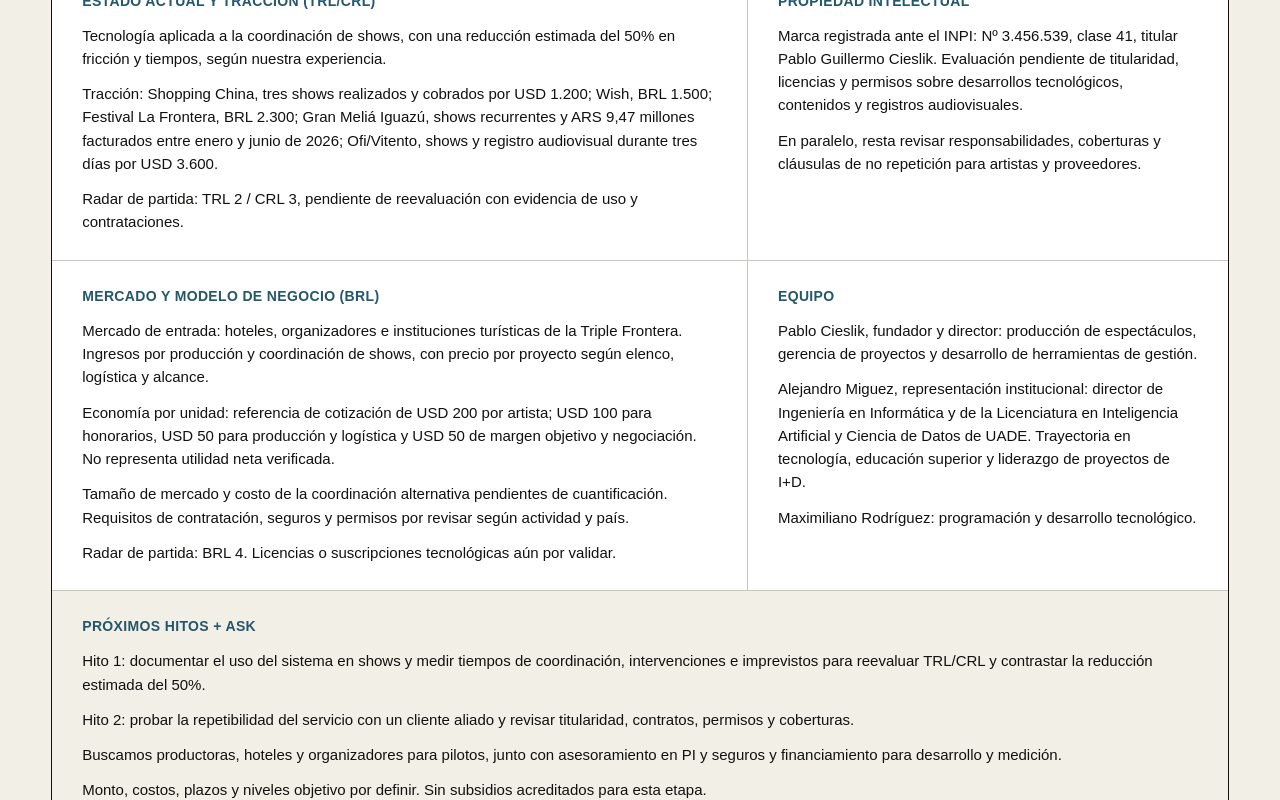
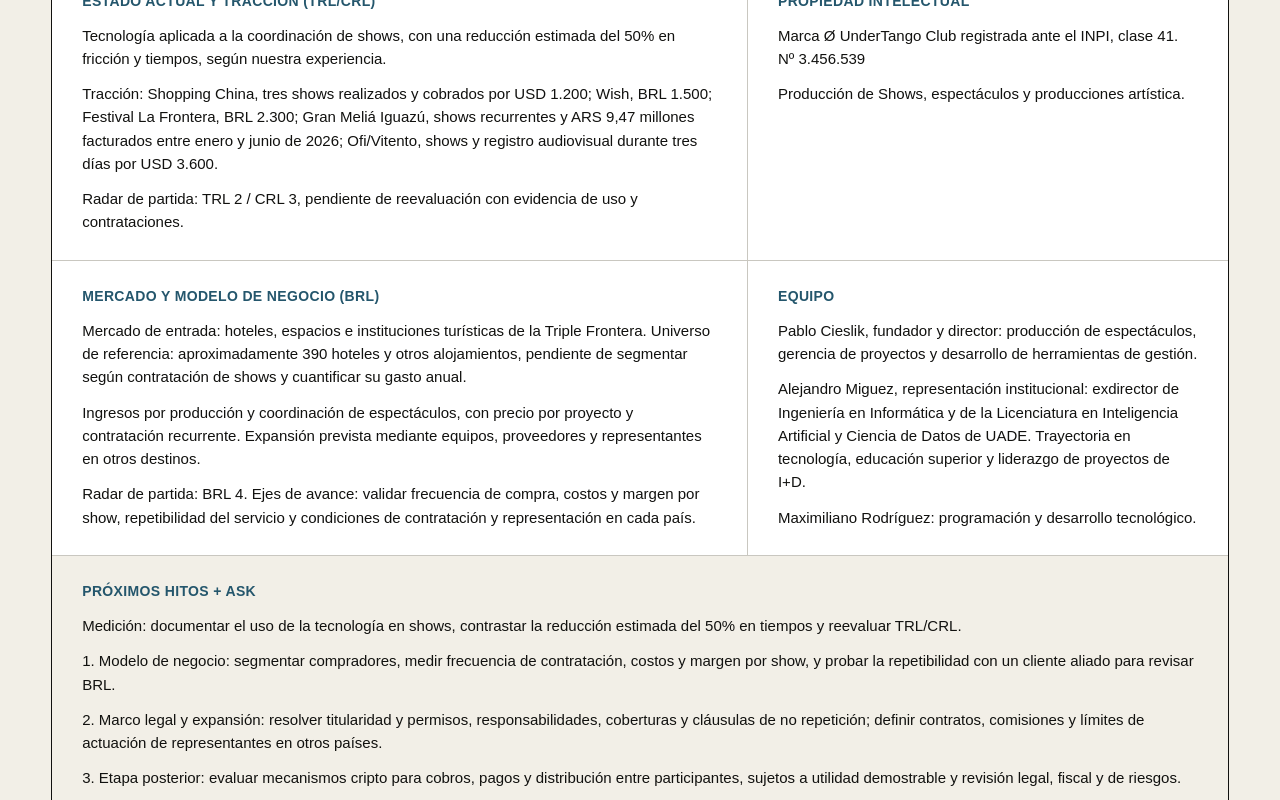
Before and after one commit to O-UnderTango-Club/UnderTangoWEBNextJS, a Next.js app: page /elitros in a window 1280 px wide. Shown: the part 1900-2700 px from the top of the page. Built offline with nearby package versions, Linux system fonts and the light colour scheme; a web font is replaced by a local one.

Commit message:
Update Elitros one-pager market, IP, team and milestones

```diff
--- a/app/elitros/page.tsx
+++ b/app/elitros/page.tsx
@@ -67,28 +67,28 @@ export default function ElitrosPage() {
             </article>
             <article className="bmc-onepager-block">
               <h3>PROPIEDAD INTELECTUAL</h3>
-              <p>Marca registrada ante el INPI: Nº 3.456.539, clase 41, titular Pablo Guillermo Cieslik. Evaluación pendiente de titularidad, licencias y permisos sobre desarrollos tecnológicos, contenidos y registros audiovisuales.</p>
-              <p>En paralelo, resta revisar responsabilidades, coberturas y cláusulas de no repetición para artistas y proveedores.</p>
+              <p>Marca Ø UnderTango Club registrada ante el INPI, clase 41. Nº 3.456.539</p>
+              <p>Producción de Shows, espectáculos y producciones artística.</p>
             </article>
             <article className="bmc-onepager-block">
               <h3>MERCADO Y MODELO DE NEGOCIO (BRL)</h3>
-              <p>Mercado de entrada: hoteles, organizadores e instituciones turísticas de la Triple Frontera. Ingresos por producción y coordinación de shows, con precio por proyecto según elenco, logística y alcance.</p>
-              <p>Economía por unidad: referencia de cotización de USD 200 por artista; USD 100 para honorarios, USD 50 para producción y logística y USD 50 de margen objetivo y negociación. No representa utilidad neta verificada.</p>
-              <p>Tamaño de mercado y costo de la coordinación alternativa pendientes de cuantificación. Requisitos de contratación, seguros y permisos por revisar según actividad y país.</p>
-              <p>Radar de partida: BRL 4. Licencias o suscripciones tecnológicas aún por validar.</p>
+              <p>Mercado de entrada: hoteles, espacios e instituciones turísticas de la Triple Frontera. Universo de referencia: aproximadamente 390 hoteles y otros alojamientos, pendiente de segmentar según contratación de shows y cuantificar su gasto anual.</p>
+              <p>Ingresos por producción y coordinación de espectáculos, con precio por proyecto y contratación recurrente. Expansión prevista mediante equipos, proveedores y representantes en otros destinos.</p>
+              <p>Radar de partida: BRL 4. Ejes de avance: validar frecuencia de compra, costos y margen por show, repetibilidad del servicio y condiciones de contratación y representación en cada país.</p>
             </article>
             <article className="bmc-onepager-block">
               <h3>EQUIPO</h3>
               <p>Pablo Cieslik, fundador y director: producción de espectáculos, gerencia de proyectos y desarrollo de herramientas de gestión.</p>
-              <p>Alejandro Miguez, representación institucional: director de Ingeniería en Informática y de la Licenciatura en Inteligencia Artificial y Ciencia de Datos de UADE. Trayectoria en tecnología, educación superior y liderazgo de proyectos de I+D.</p>
+              <p>Alejandro Miguez, representación institucional: exdirector de Ingeniería en Informática y de la Licenciatura en Inteligencia Artificial y Ciencia de Datos de UADE. Trayectoria en tecnología, educación superior y liderazgo de proyectos de I+D.</p>
               <p>Maximiliano Rodríguez: programación y desarrollo tecnológico.</p>
             </article>
             <article className="bmc-onepager-block bmc-onepager-ask">
               <h3>PRÓXIMOS HITOS + ASK</h3>
-              <p>Hito 1: documentar el uso del sistema en shows y medir tiempos de coordinación, intervenciones e imprevistos para reevaluar TRL/CRL y contrastar la reducción estimada del 50%.</p>
-              <p>Hito 2: probar la repetibilidad del servicio con un cliente aliado y revisar titularidad, contratos, permisos y coberturas.</p>
-              <p>Buscamos productoras, hoteles y organizadores para pilotos, junto con asesoramiento en PI y seguros y financiamiento para desarrollo y medición.</p>
-              <p>Monto, costos, plazos y niveles objetivo por definir. Sin subsidios acreditados para esta etapa.</p>
+              <p>Medición: documentar el uso de la tecnología en shows, contrastar la reducción estimada del 50% en tiempos y reevaluar TRL/CRL.</p>
+              <p>1. Modelo de negocio: segmentar compradores, medir frecuencia de contratación, costos y margen por show, y probar la repetibilidad con un cliente aliado para revisar BRL.</p>
+              <p>2. Marco legal y expansión: resolver titularidad y permisos, responsabilidades, coberturas y cláusulas de no repetición; definir contratos, comisiones y límites de actuación de representantes en otros países.</p>
+              <p>3. Etapa posterior: evaluar mecanismos cripto para cobros, pagos y distribución entre participantes, sujetos a utilidad demostrable y revisión legal, fiscal y de riesgos.</p>
+              <p>Buscamos hoteles, productoras y organizadores para pilotos; aliados para representación y asesoramiento legal, de seguros y financiero. Financiamiento requerido, costos, plazos y niveles objetivo del radar pendientes de definición.</p>
             </article>
           </div>
         </div>
```
